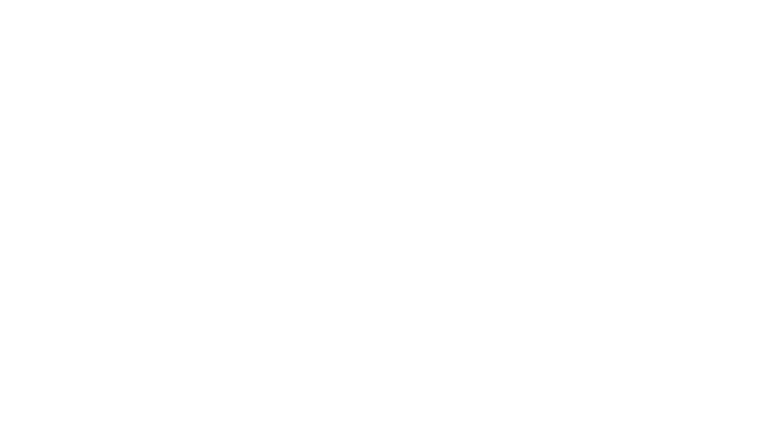
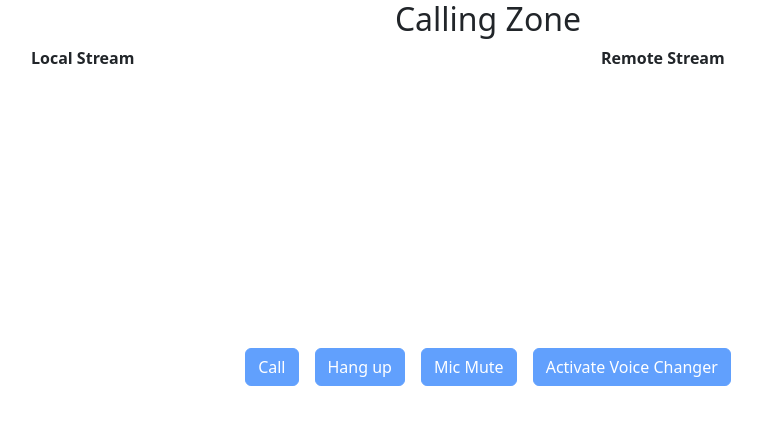
Before and after one commit to th-aslam/peers-club, a React (Create React App) app: page /call in a window 1280 px wide. Before the commit this address had no page. Shown: the top 424 px of the page, without its empty margins (152-914 px from the left). Built offline with nearby package versions, Linux system fonts and the light colour scheme; no server answers.

Commit message:
Day 2: Finished laying Socket fabric & Calling logic started

```diff
--- a/package.json
+++ b/package.json
@@ -13,6 +13,7 @@
     "react-dom": "^18.2.0",
     "react-router-dom": "^6.4.0",
     "react-scripts": "5.0.1",
+    "socket.io-client": "^4.5.2",
     "web-vitals": "^2.1.4"
   },
   "scripts": {
--- a/src/App.js
+++ b/src/App.js
@@ -1,18 +1,47 @@
 // import './App.css';
 
-import React from 'react'
+import React, { useState, useContext } from 'react'
 import { Route, Routes, BrowserRouter } from 'react-router-dom'
 import Index from './views/CreateOrJoin/CreateOrJoin'
 import Call from './views/Call/Call'
 
+import SocketController from "./utils/SocketController";
+import { StoreContext } from './contexts/StoreContext';
+
+const defaultState = {
+  loading: false,
+  roomName: '',
+  microphoneId: '',
+  cameraId: '',
+}
+
 function App() {
+  const [roomName, setRoomName] = useState("");
+  const [cameraDeviceId, setCameraDeviceId] = useState("");
+  const [microphoneDeviceId, setMicrophoneDeviceId] = useState("");
+  const [loading, setLoading] = useState(false);
+
   return (
-    <BrowserRouter>
-      <Routes>
-        <Route path="/" element={<Index />} />
-        <Route path="/in-call" element={<Call />} />
-      </Routes>
-    </BrowserRouter>
+    <StoreContext.Provider value={
+      {
+        roomName,
+        cameraDeviceId,
+        microphoneDeviceId,
+        setRoomName,
+        setCameraDeviceId,
+        setMicrophoneDeviceId
+      }}>
+      <SocketController>
+        <BrowserRouter>
+          <Routes>
+            <Route path="/" element={<Index />} />
+            <Route path="/call" element={<Call />} />
+          </Routes>
+        </BrowserRouter>
+      </SocketController>
+    </StoreContext.Provider>
+
+
   );
 }
 
--- /dev/null
+++ b/src/contexts/SocketContext.js
@@ -0,0 +1,3 @@
+
+import { createContext } from 'react';
+export const SocketContext = createContext({});
--- /dev/null
+++ b/src/contexts/StoreContext.js
@@ -0,0 +1,3 @@
+
+import { createContext } from 'react';
+export const StoreContext = createContext({});
--- /dev/null
+++ b/src/utils/SocketController.js
@@ -0,0 +1,95 @@
+import React, { useState, useEffect, useContext } from 'react';
+import io from 'socket.io-client';
+import { SocketContext } from '../contexts/SocketContext';
+import { StoreContext } from '../contexts/StoreContext';
+
+const socket = io("ws://localhost:8001");
+
+
+export default function SocketController(props) {
+    const { children } = props;
+    const [isConnected, setIsConnected] = useState(socket.connected);
+    const [lastPong, setLastPong] = useState(null);
+    const [isInitiator, setIsInitiator] = useState(false);
+    const [isChannelReady, setIsChannelReady] = useState(false);
+
+    const { roomName } = useContext(StoreContext);
+
+
+    useEffect(() => {
+
+        socket.on('created', (roomObject) => {
+            console.log(`Created room ${roomObject}`);
+            setIsInitiator(true);
+            setIsChannelReady(true);
+        });
+
+        socket.on('full', (roomObject) => {
+            console.log(`Room ${roomObject} is full`);
+        });
+
+        socket.on('join', (roomObject) => {
+            console.log(`Another peer made a request to join room ${roomObject}`);
+            console.log(`This peer is the initiator of room ${roomObject}!`);
+            setIsChannelReady(true);
+        });
+
+        socket.on('joined', (roomObject) => {
+            console.log(`joined: ${roomObject}`);
+            setIsChannelReady(true);
+        });
+
+        socket.on('log', (array) => {
+            console.log(...array);
+        });
+
+        // This client receives a message
+        socket.on('message', (message) => {
+            console.log('Client received message:', message);
+            // if (message === 'got user media') {
+            //     // maybeStart();
+            // } else if (message.type === 'offer') {
+            //     // if (!isInitiator && !isStarted) {
+            //     //     maybeStart();
+            //     // }
+            //     // pc.setRemoteDescription(new RTCSessionDescription(message));
+            //     // doAnswer();
+            // } else if (message.type === 'answer' && isStarted) {
+            //     pc.setRemoteDescription(new RTCSessionDescription(message));
+            // } else if (message.type === 'candidate' && isStarted) {
+            //     const candidate = new RTCIceCandidate({
+            //         sdpMLineIndex: message.label,
+            //         candidate: message.candidate,
+            //     });
+            //     pc.addIceCandidate(candidate);
+            // } else if (message === 'bye' && isStarted) {
+            //     handleRemoteHangup();
+            // }
+        });
+
+
+        return () => {
+            socket.off('connect');
+            socket.off('disconnect');
+            socket.off('pong');
+        };
+    }, []);
+
+    const sendPing = (type, data) => {
+        switch (type) {
+            case 'create or join':
+                socket.emit('create or join', roomName);
+                console.log('Attempted to create or  join room', roomName);
+                break;
+
+            default:
+                break;
+        }
+    }
+
+    return (
+        <SocketContext.Provider value={{ sendPing, isChannelReady, isInitiator }}>
+            {children}
+        </SocketContext.Provider>
+    );
+}
--- a/src/views/Call/Call.js
+++ b/src/views/Call/Call.js
@@ -1,6 +1,140 @@
 import './Call.css';
+import "bootstrap/dist/css/bootstrap.css";
+
+
+import Container from 'react-bootstrap/Container';
+import Button from 'react-bootstrap/Button';
+import Row from 'react-bootstrap/Row';
+import Col from 'react-bootstrap/Col';
+import VideoPlayer from '../../components/VideoPlayer/VideoPlayer';
+
+import { useContext, useEffect, useState } from 'react';
+import { SocketContext } from '../../contexts/SocketContext';
+import { StoreContext } from '../../contexts/StoreContext';
+
 
 
 export default function Call(params) {
-    return <p> Call JS</p>
+    const [localStream, setLocalStream] = useState(null);
+    const [cameraList, setcameraList] = useState([]);
+    const [micsList, setMicsList] = useState([]);
+    const {
+        roomName,
+        cameraDeviceId,
+        microphoneDeviceId,
+        setRoomName,
+        setCameraDeviceId,
+        setMicrophoneDeviceId
+    } = useContext(StoreContext);
+
+    const { sendPing, isChannelReady } = useContext(SocketContext);
+
+    useEffect(() => {
+        async function getCameraStreamWithDeviceId() {
+            try {
+                let stream = await navigator.mediaDevices.getUserMedia({
+                    audio: microphoneDeviceId !== '' ? { deviceId: microphoneDeviceId } : true,
+                    video: cameraDeviceId !== '' ? { deviceId: cameraDeviceId } : true
+                })
+                setLocalStream(stream);
+            } catch (error) {
+                alert(error.message);
+            }
+        }
+        getCameraStreamWithDeviceId();
+    }, [microphoneDeviceId, cameraDeviceId])
+
+    useEffect(() => {
+        // isChannelReady && setTimeout(() => navigate(`/call`, { replace: true }), 1500);
+
+    }, [isChannelReady])
+
+    const handleButtonsClick = (whichButton) => {
+        switch (whichButton) {
+            case 'init-call':
+                break;
+
+            case 'hang-up':
+                break;
+
+            case 'mic-mute':
+                break;
+
+            case 'voice-change':
+                break;
+
+            default:
+                break;
+        }
+        sendPing('create or join', roomName)
+    }
+
+    return (
+
+        <Container>
+            <h2 className='text-center'>Calling Zone</h2>
+
+            <Row>
+                <Col>
+                    <div className='d-flex justify-content-center'>
+                        <div className="mb-3 d-grid gap-2">
+                            <label className='fw-semibold'>Local Stream</label>
+                            <div className='container'>
+                                <div className='col'>
+                                    <VideoPlayer className='rounded mx-auto d-block col' stream={localStream} isRemoteStream={false} />
+                                </div>
+                            </div>
+                        </div>
+                    </div>
+                </Col>
+                <Col>
+                    <div className='d-flex justify-content-center'>
+                        <div className="mb-3 d-grid gap-2">
+                            <label className='fw-semibold'>Remote Stream</label>
+                            <div className='container'>
+                                <div className='col'>
+                                    <VideoPlayer className='rounded mx-auto d-block col' stream={localStream} isRemoteStream={false} />
+                                </div>
+                            </div>
+                        </div>
+                    </div>
+                </Col>
+
+            </Row>
+
+            <Row>
+                <div className='d-flex align-items-center justify-content-center'>
+                    <Button variant="primary" className="m-2"
+                        onClick={e => handleButtonsClick('init-call')}
+                        disabled={(roomName === '') ? true : false}
+                    >
+                        Call
+                    </Button>
+                    <Button variant="primary" className="m-2"
+                        onClick={e => handleButtonsClick('hang-up')}
+                        disabled={(roomName === '') ? true : false}
+                    >
+                        Hang up
+                    </Button>
+                    <Button variant="primary" className="m-2"
+                        onClick={e => handleButtonsClick('mic-mute')}
+                        disabled={(roomName === '') ? true : false}
+                    >
+                        Mic Mute
+                    </Button>
+
+                    <Button variant="primary" className="m-2"
+                        onClick={e => handleButtonsClick('voice-change')}
+                        disabled={(roomName === '') ? true : false}
+                    >
+                        Activate Voice Changer
+                    </Button>
+                </div>
+
+
+
+            </Row>
+        </Container>
+
+    )
 }
```
Also changed, not shown: src/views/CreateOrJoin/CreateOrJoin.js (+36 -12 lines), 1 other file (tests, documents, lock files or other folders).
